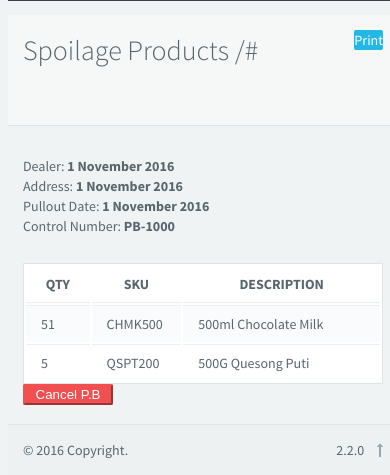
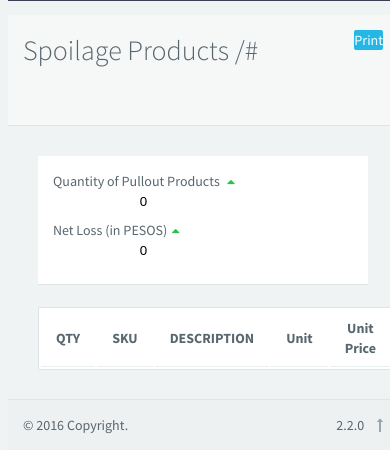
Before and after one commit to ginasco/Creamery, a PHP site: page /spoilage_info.php in a window 390 px wide. Shown: the part 674-1149 px from the top of the page. After the commit the page ends 1124 px from the top, so only its background shows below. Run offline with PHP 8.4, Linux system fonts and the light colour scheme; the visitor is signed in with stand-in values (Sample User, id 1); tables that the repository leaves empty or names only in its code hold one stand-in row (values such as "Sample post"); data that the repository does not hold is empty; some libraries are stand-ins or nearby versions.

Commit message:
spoilage done

```diff
--- a/Web Pages/WEB-INF/reports/spoilage_info.php
+++ b/Web Pages/WEB-INF/reports/spoilage_info.php
@@ -42,49 +42,67 @@
         <?php
         $conNum=$_POST['conNum'];
         require_once('../../mysqlConnector/mysql_connect.php');
+        $query="Select distinct controlNum, concat(i.fName,' ',i.lName) as distributorName, DATE(pullOutDate) AS pullOutDate, concat(i.address,' ',i.city) as address From pullouts p join users u on p.distributorName=u.username join usersinfo i on u.userID=i.userID where controlNum = '$conNum'";
+        $result=mysqli_query($dbc,$query);
+        while($row = $result->fetch_assoc()) {
+          echo"
+            <p class=m-t m-b>Dealer: <strong>".$row["distributorName"]."</strong><br>
+             Address: <strong>".$row["address"]."</strong><br>
+             Pullout Date: <strong>".$row["pullOutDate"]."</strong><br>
+             Control Number: <strong>".$row["controlNum"]."</strong><br>
+           </p>";
+        }
 
-        echo"
-        <p class=m-t m-b>Dealer: <strong>1 November 2016</strong><br>
-         Address: <strong>1 November 2016</strong><br>
-         Pullout Date: <strong>1 November 2016</strong><br>
-         Control Number: <strong>PB-1000</strong><br>
-       </p>";
        ?>
+       <div class="wrapper-md"><div class="wrapper-md bg-white-only b-b">
+            <div class="row text-center">
+              <div class="col-sm-3 col-xs-6" >
+                <div>Quantity of Pullout Products <i class="fa fa-fw fa-caret-up text-success text-sm"></i></div>
+                <input class="h2 m-b-sm" style="border:none; text-align:center" readonly id="qtyPullout"/>
+              </div>
+
+              <div class="col-sm-3 col-xs-6">
+                <div>Net Loss (in PESOS)<i class="fa fa-fw fa-caret-up text-success text-sm"></i></div>
+                <input class="h2 m-b-sm" style="border:none; text-align:center" readonly id="netLoss"/>
+              </div>
+
+            </div>
+          </div>
        <div>
-        <div class="well m-t bg-light lt">
-          <div class="row">
 
-
-          </div>
-        </div>
         <div class="line"></div>
         <table class="table table-striped bg-white b-a">
           <thead>
             <tr>
-              <th style="width: 60px">QTY</th>
-              <th style="width: 70px">SKU</th>
-              <th style="width:400px">DESCRIPTION</th>
+              <th style="width: 20%">QTY</th>
+              <th style="width: 20%">SKU</th>
+              <th style="width:20%">DESCRIPTION</th>
+              <th style="width:20%">Unit</th>
+              <th style="width:9%">Unit Price</th>
             </tr>
           </thead>
-          <tbody>
-            <tr>
-              <td>51</td>
-              <TD>CHMK500</TD>
-              <td>500ml Chocolate Milk</td>
+          <?php
+          $conNum=$_POST['conNum'];
+          require_once('../../mysqlConnector/mysql_connect.php');
+          $query="Select p.sku, p.productName, u.pullOutQty,p.unitPrice, p.qtyUnit From pullouts2 u join products p on u.productID=p.productID where u.controlNum='$conNum'";
+          $result=mysqli_query($dbc,$query);
+          while($row = $result->fetch_assoc()){
+            echo"
+            <tbody><tr class='productRows'>
+                <td >".$row["pullOutQty"]."<input type=hidden name=pullOutQty class=pullOutQty value=".$row["pullOutQty"]."></td>
+                <td >".$row["sku"]."</td>
+                <td>".$row["productName"]."</td>
+                <td>".$row["qtyUnit"]."</td>
+                <td style=text-align:right>".$row["unitPrice"]."<input type=hidden name=unitPrice class=unitPrice value=".$row["unitPrice"]."></td>
+                <td></td>
+              </tr></tbody>
+            ";
+          }
+          ?>
 
-            </tr>
-            <tr>
-              <td>5</td>
-              <TD>QSPT200</TD>
-              <td>500G Quesong Puti</td>
+        </table>
 
 
-            </tr>
-
-          </tbody>
-        </table>
-
-        <button class="btn m-b-xs w-xs btn-danger">Cancel P.B</button>
       </div>
     </div>
 
@@ -98,7 +116,27 @@
 
 
 </div>
+<script>
+var loss = 0;
+var quantityCount=0;
+  $('.unitPrice').each(function(){
+    loss+=parseFloat(this.value);
 
+ });
+
+  $('.pullOutQty').each(function(){
+    quantityCount += parseFloat(this.value);
+
+ });
+
+
+ var x = document.getElementById("qtyPullout");
+ x.setAttribute("value", quantityCount);
+
+ var y = document.getElementById("netLoss");
+ y.setAttribute("value", loss);
+
+</script>
 
 
 </body>
--- a/Web Pages/WEB-INF/reports/spoilage_list.php
+++ b/Web Pages/WEB-INF/reports/spoilage_list.php
@@ -59,7 +59,7 @@
               <?php
 
               require_once('../../mysqlConnector/mysql_connect.php');
-              $query="Select distinct controlNum, distributorName, DATE(pullOutDate) AS pullOutDate From pullouts order by controlNum;";
+              $query="Select distinct controlNum, concat(i.fName,' ',i.lName) as distributorName, DATE(pullOutDate) AS pullOutDate From pullouts p join users u on p.distributorName=u.username join usersinfo i on u.userID=i.userID order by controlNum desc;";
               $result=mysqli_query($dbc,$query);
               while($row = $result->fetch_assoc()) {
                 $conNum=$row["controlNum"];
```
